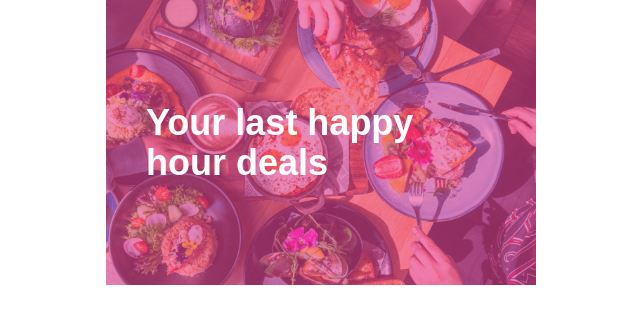
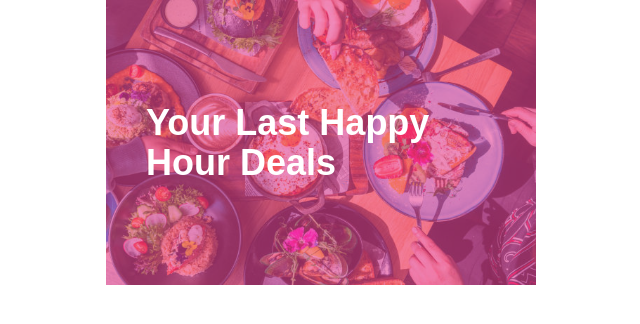
Before and after one commit to yichen0931/hacakthon, a Next.js app in the folder frontend/: page /customer/deals in a window 1280 px wide. Shown: the top 324 px of the page, without its empty margins (319-959 px from the left). Built offline with nearby package versions, Linux system fonts and the light colour scheme; no server answers.

Commit message:
update indicator to let customer know if there is an end time to the deals

```diff
--- a/frontend/src/app/customer/deals/page.js
+++ b/frontend/src/app/customer/deals/page.js
@@ -34,7 +34,7 @@ export default function Customer() {
 
     return (
         <div className="max-w-[430px] m-auto relative">
-            <ImageWithOverlay imgsrc={backgroundImage} text="Your last happy hour deals"/>
+            <ImageWithOverlay imgsrc={backgroundImage} text="Your Last Happy Hour Deals"/>
             <div className="overflow-y-auto">
                 {loading && <p>Loading...</p>}
                 {!loading && data && (
--- a/frontend/src/components/VendorCard.jsx
+++ b/frontend/src/components/VendorCard.jsx
@@ -19,13 +19,13 @@ function VendorCard(props) {
         // </a>
         <Link href={props.link}>
             <div className="w-[95%] m-auto my-2 border-solid border rounded-2xl">
-                <img src={props.imgsrc} className="rounded-2xl w-[100%] h-[150px] object-cover"/>
+                <img src={props.imgsrc} className="rounded-2xl w-[100%] h-[150px] object-cover" alt="vendor-image"/>
                 <div className="p-4">
                     <h2 className=" text-l font-bold">{props.name}</h2>
                     <p>{props.address}</p>
                     <div className="flex justify-between">
-                        <span className=""><Image src={icon} className="inline"/>  S$3.20</span>
-                        <span className="text-pink-500 font-bold">{props.startTime} - {props.endTime}</span>
+                        <span className=""><Image src={icon} className="inline" alt="rider-icon"/>  S$3.20</span>
+                        <span className="text-pink-500 font-bold">{(props.startTime=="0:00am" && props.endTime=="0:00am") ? "While Stocks Last" : props.startTime+ "-" +  props.endTime}</span>
                     </div>
                 </div>
             </div>
```
